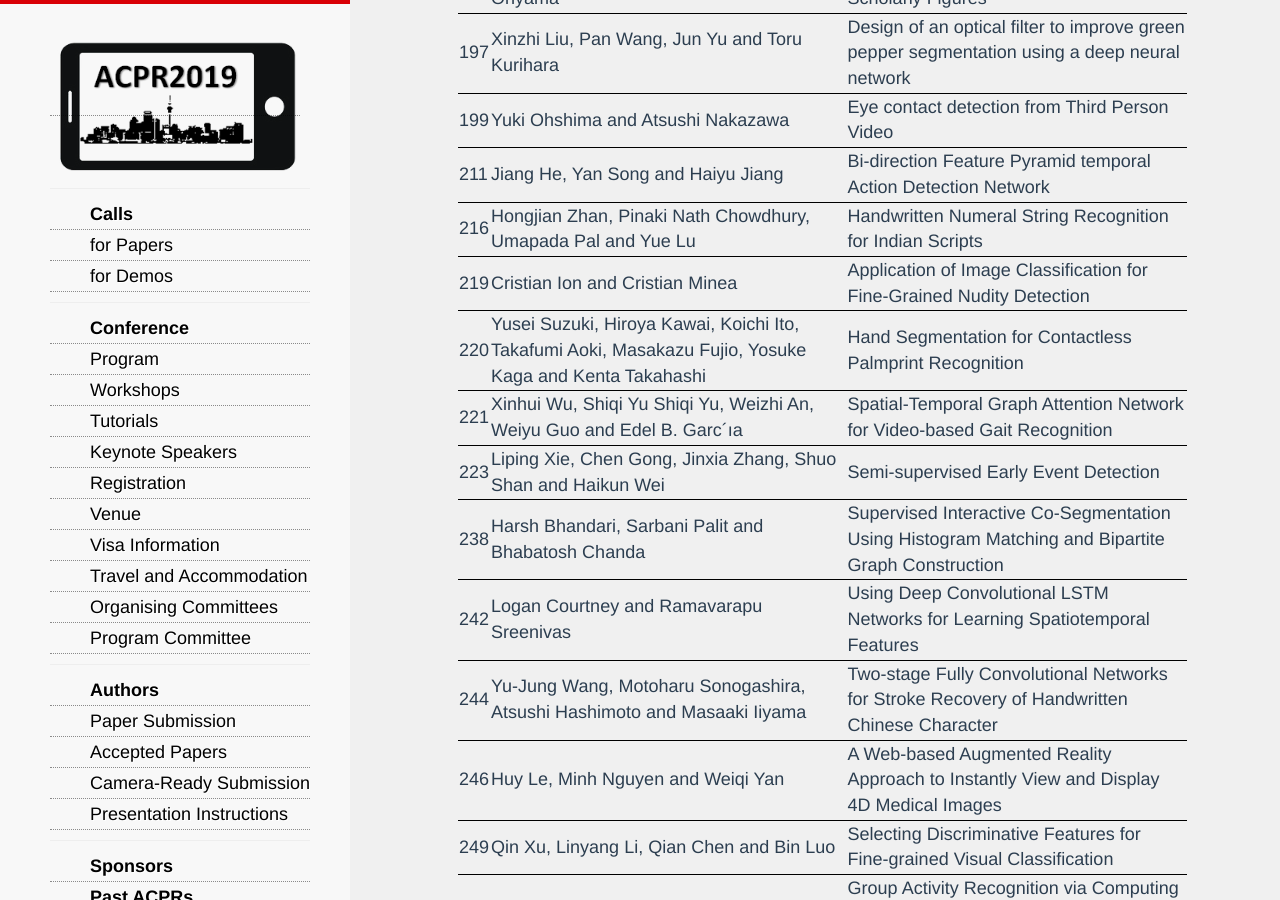
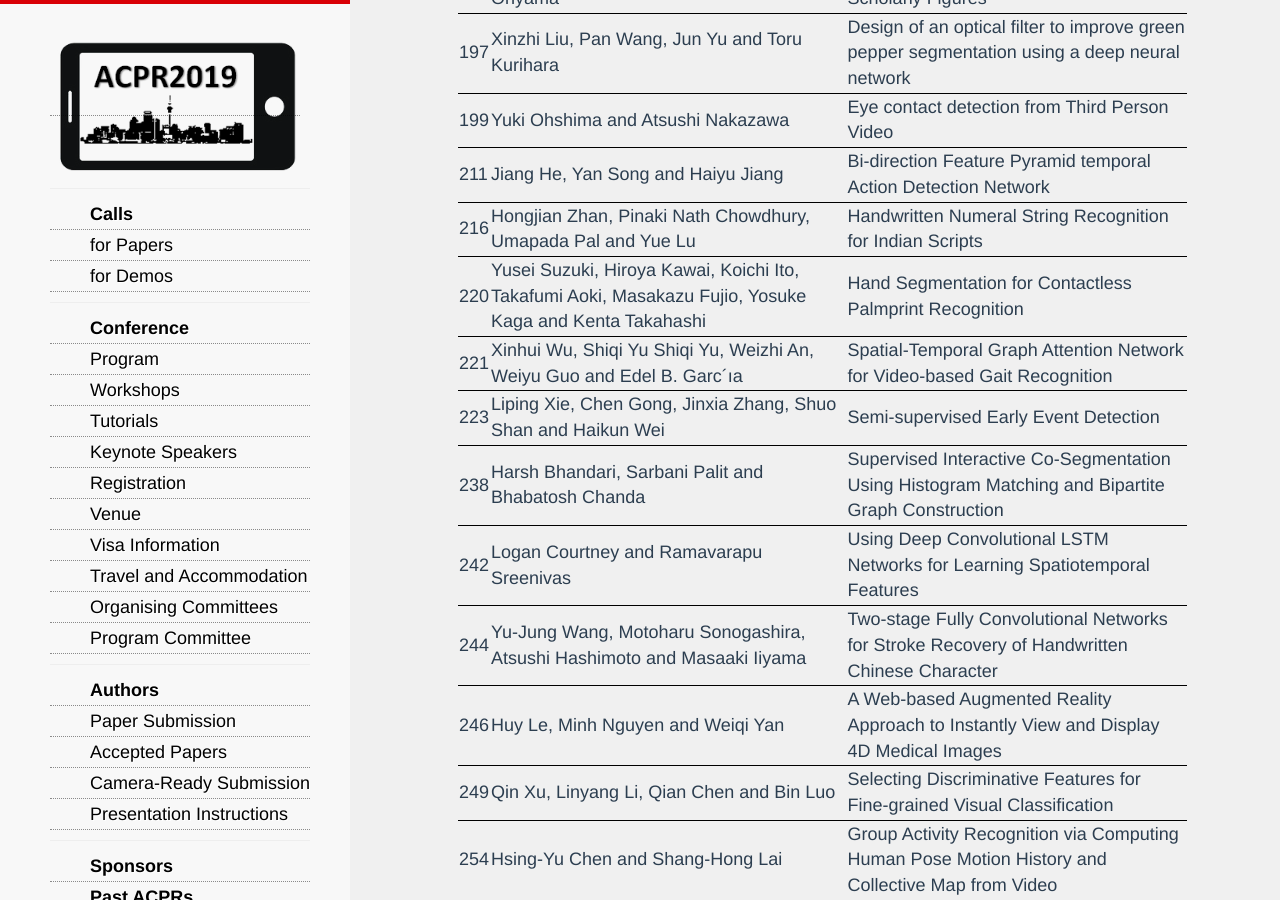
Before and after one commit to AndrewChenUoA/ACPR2019, a Jekyll site: the page built from accepted.html, in a window 1280 px wide and 900 px high, scrolled down 7523 px. Built offline with Jekyll 4.4.1, drawn with Linux system fonts in a browser that asks for light colours; nearby versions of some CDN libraries; Markdown is read by kramdown in place of the engine named in the settings.

Commit message:
Remove ethical breach paper

```diff
--- a/accepted.html
+++ b/accepted.html
@@ -131,7 +131,6 @@ Congratulations to the authors of the following papers, which have been accepted
  <tr><td>199</td><td>Yuki Ohshima and Atsushi Nakazawa</td><td>Eye contact detection from Third Person Video</td></tr>
 <tr><td>211</td><td>Jiang He, Yan Song and Haiyu Jiang</td><td>Bi-direction Feature Pyramid temporal Action Detection Network</td></tr>
  <tr><td>216</td><td>Hongjian Zhan, Pinaki Nath Chowdhury, Umapada Pal and Yue Lu</td><td>Handwritten Numeral String Recognition for Indian Scripts</td></tr>
- <tr><td>219</td><td>Cristian Ion and Cristian Minea</td><td>Application of Image Classification for Fine-Grained Nudity Detection</td></tr>
  <tr><td>220</td><td>Yusei Suzuki, Hiroya Kawai, Koichi Ito, Takafumi Aoki, Masakazu Fujio, Yosuke Kaga and Kenta Takahashi</td><td>Hand Segmentation for Contactless Palmprint Recognition</td></tr>
  <tr><td>221</td><td>Xinhui Wu, Shiqi Yu Shiqi Yu, Weizhi An, Weiyu Guo and Edel B.  Garc´ıa</td><td>Spatial-Temporal Graph Attention Network for Video-based Gait Recognition</td></tr>
  <tr><td>223</td><td>Liping Xie, Chen Gong, Jinxia Zhang, Shuo Shan and Haikun Wei</td><td>Semi-supervised Early Event Detection</td></tr>
--- a/program.html
+++ b/program.html
@@ -134,7 +134,6 @@ title: ACPR 2019 - The 5th Asian Conference on Pattern Recognition
 174: Kei Shimonishi, Tyler Fisher, Hiroaki Kawashima and Kotaro Funakoshi. Image2Height: Self-Height Estimation from a Single-Shot Image<br/>
 191: Kwok Leung Chan. Segmentation of foreground in image sequence with foveated vision concept<br/>
 211: Jiang He, Yan Song and Haiyu Jiang. Bi-direction Feature Pyramid temporal Action Detection Network<br/>
-219: Cristian Ion and Cristian Minea. Application of Image Classification for Fine-Grained Nudity Detection<br/>
 220: Yusei Suzuki, Hiroya Kawai, Koichi Ito, Takafumi Aoki, Masakazu Fujio, Yosuke Kaga and Kenta Takahashi. Hand Segmentation for Contactless Palmprint Recognition<br/>
 249: Qin Xu, Linyang Li, Qian Chen and Bin Luo. Selecting Discriminative Features for Fine-grained Visual Classification<br/><br/>
 
```
